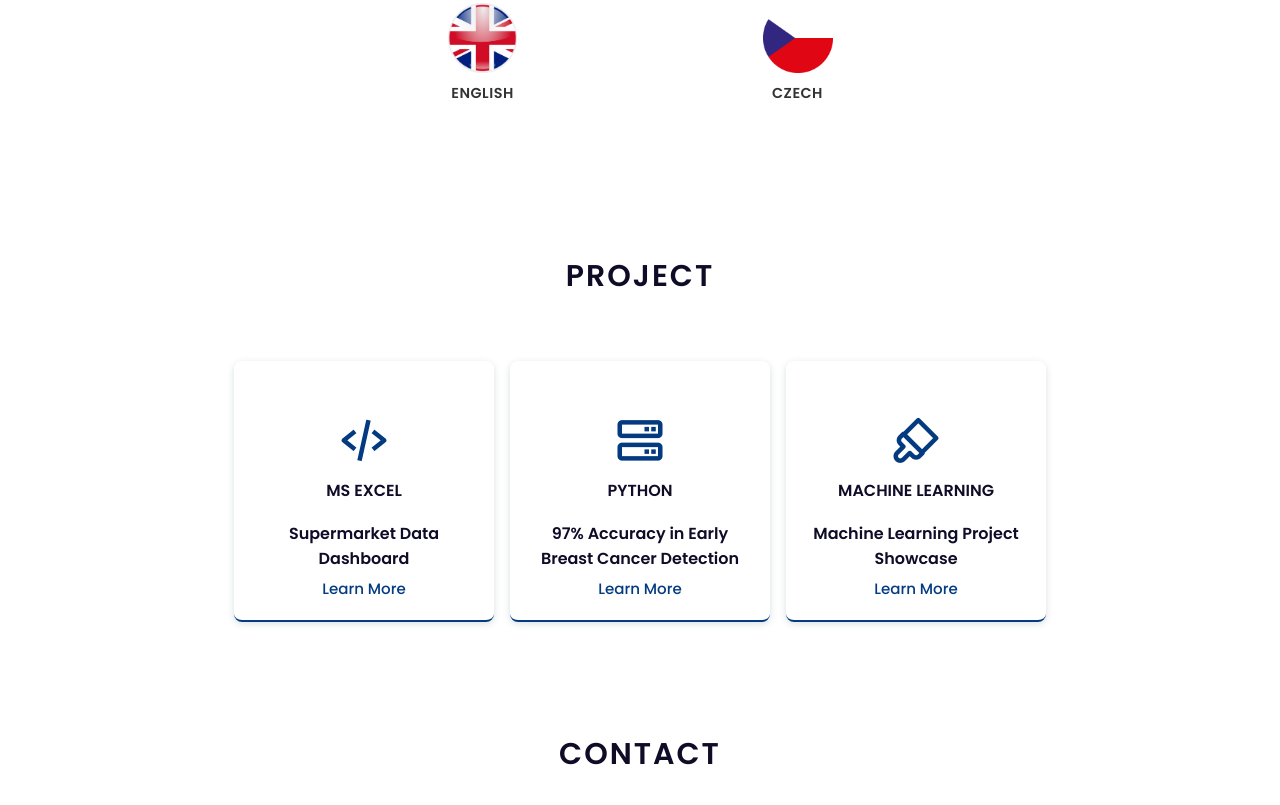
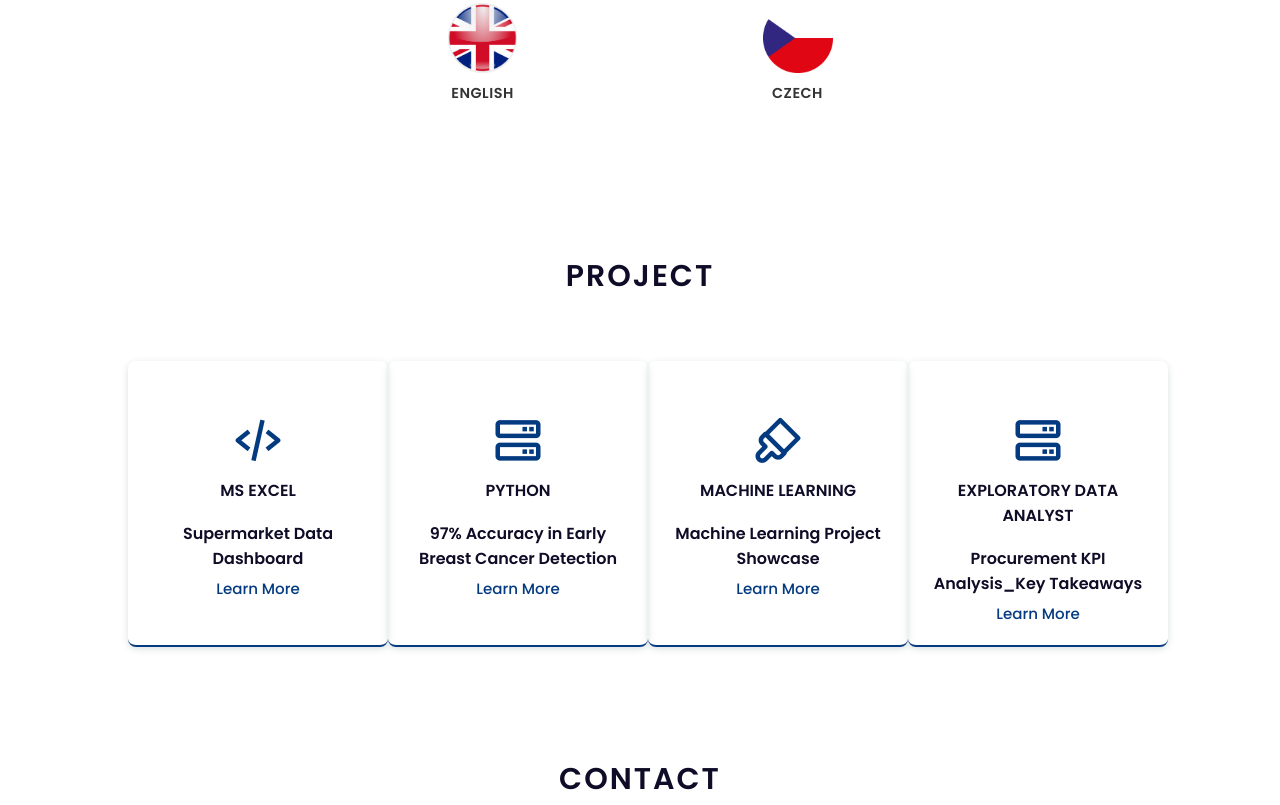
Before and after one commit to susisulistiawanti0306/website-portfolio, a plain HTML site: page index.html in a window 1280 px wide. Shown: the part 1995-2800 px from the top of the page. Drawn offline with nearby package versions, Linux system fonts and the light colour scheme; a script that the page names is missing.

Commit message:
Update index.html
Menambahkan project Exploratory data analyst

```diff
--- a/index.html
+++ b/index.html
@@ -16,7 +16,7 @@
 <header>
     <a href="#" class="logo">Susi <span> Sulistiawanti</span></a>
 
-    <div class="bx bx-menu" id="menu-icon"></div>
+
 
     <ul class="navbar">
         <li><a href="#home">Home</a></li>
@@ -24,7 +24,7 @@
         <li><a href="#skills">Skills</a></li>
         <li><a href="#services">Projects</a></li>
         <li><a href="#contact">Contact</a></li>
-        <div class="bx bx-moon" id="darkmode"></div>
+
     </ul>
 </header>
 <!-- Navbar Section End -->
@@ -179,7 +179,12 @@
             <h3>Machine Learning Project Showcase </h3>
             <a href="https://www.linkedin.com/posts/susi-sulistiawanti-14b910188_excercise-machine-learning-susi-sulistiawanti-activity-7278386148287070208-DF5f?utm_source=share&utm_medium=member_desktop&rcm=ACoAACxF_csBLdS-KV1-l5TTjbWO5_P-_UVYFig">Learn More</a>
         </div>
-
+        <div class="services-box">
+            <i class='bx bx-server'></i>
+            <h3>EXPLORATORY DATA ANALYST </h3>
+            <h3> Procurement KPI Analysis_Key Takeaways </h3>
+            <a href="https://www.linkedin.com/feed/update/urn:li:activity:7368045349791305732/">Learn More</a>
+        </div>
 
     </div>
 </section>
```
